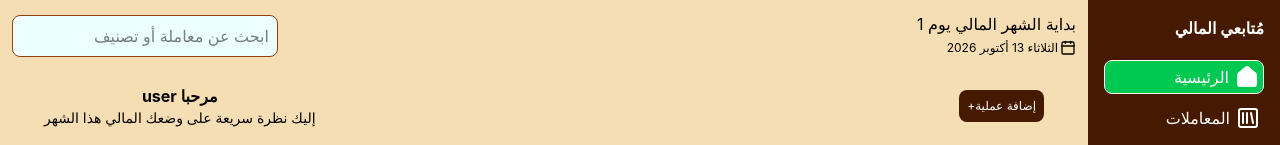
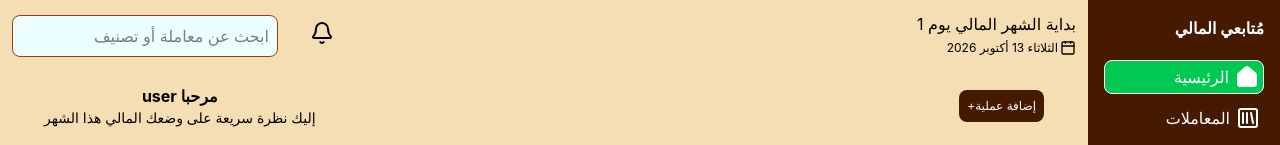
Before and after one commit to ibrahim-md009/income-tracker, a React (Vite) app: page / in a window 1280 px wide. Shown: the top 145 px of the page. Built offline with nearby package versions, Linux system fonts and the light colour scheme.

Commit message:
feat: expenses notifications

```diff
--- a/src/App.jsx
+++ b/src/App.jsx
@@ -8,10 +8,15 @@ import { useEffect } from "react";
 
 const App = () => {
   const accentColor = useStore((s) => s.settings.appearance.accentColor);
+  const fontSize = useStore((s) => s.settings.appearance.fontSize);
 
   useEffect(() => {
     document.documentElement.style.setProperty("--accentColor", accentColor);
   }, [accentColor]);
+
+  useEffect(() => {
+    document.documentElement.style.fontSize = Number(fontSize) + "px";
+  }, [fontSize]);
 
   return (
     <div className="flex">
--- /dev/null
+++ b/src/components/layout/NotificationBell.jsx
@@ -0,0 +1,90 @@
+import { DollarSign, Bell } from "lucide-react";
+import { useStore } from "../../store/useStore";
+import { useState, useEffect, useRef } from "react";
+
+const NotificationBell = () => {
+  const notifications = useStore((s) => s.notifications);
+  const setNotification = useStore((s) => s.setNotification);
+
+  const [isOpen, setIsOpen] = useState(false);
+  const [dateNow, setDateNow] = useState(() => Date.now());
+  const wrapperRef = useRef(null);
+
+  const unReadCount = notifications.filter((n) => n.isRead === false).length;
+
+  useEffect(() => {
+    const handleClick = (e) => {
+      if (!wrapperRef.current.contains(e.target)) {
+        setIsOpen(false);
+      }
+    };
+
+    document.addEventListener("mousedown", handleClick);
+
+    return () => document.removeEventListener("mousedown", handleClick);
+  }, []);
+
+  const toggleBell = () => {
+    setIsOpen((prev) => !prev);
+    setDateNow(Date.now());
+  };
+
+  return (
+    <div ref={wrapperRef} className="relative">
+      <button className="relative" onClick={() => toggleBell()}>
+        <Bell />
+        {unReadCount > 0 ? (
+          <span className="absolute -top-3 left-4 flex size-5 items-center justify-center rounded-full bg-red-500 text-white">
+            {unReadCount}
+          </span>
+        ) : null}
+      </button>
+      {isOpen && (
+        <div className="bg-accent absolute top-full left-0 z-100 flex w-80 flex-col gap-5 rounded-lg p-3 text-white">
+          <h3 className="text-2xl font-bold">الإشعارات</h3>
+
+          <div className="flex max-h-72 flex-col gap-3 overflow-y-auto">
+            {notifications.map((notification) => {
+              let since = (dateNow - notification.date) / 1000;
+
+              // eslint-disable-next-line no-useless-assignment
+              let timeSuffex = "";
+              if (since >= 86400) {
+                since = Math.floor(since / 86400);
+                timeSuffex = "يوم";
+              } else if (since >= 3600) {
+                since = Math.floor(since / 3600);
+                timeSuffex = "ساعة";
+              } else if (since >= 60) {
+                since = Math.floor(since / 60);
+                timeSuffex = "دقيقة";
+              } else {
+                timeSuffex = "ثانية";
+              }
+
+              return (
+                <button
+                  key={notification.id}
+                  onClick={() =>
+                    setNotification(notification.id, "isRead", true)
+                  }
+                  className={`${notification.isRead ? "bg-gray-300" : "bg-red-600"}`}
+                >
+                  <div className="flex gap-1">
+                    <DollarSign />
+                    <div className="flex flex-col">
+                      <span>{notification.title}</span>
+                      <small>{`منذ ${Math.floor(since)} ${timeSuffex}`}</small>
+                    </div>
+                  </div>
+                  <hr />
+                </button>
+              );
+            })}
+          </div>
+        </div>
+      )}
+    </div>
+  );
+};
+export default NotificationBell;
--- a/src/components/layout/SettingsLayout.jsx
+++ b/src/components/layout/SettingsLayout.jsx
@@ -16,7 +16,7 @@ const SettingsLayout = ({ title, subTitle, children, section, draft }) => {
         <div className="flex flex-1">
           <div className="flex w-full flex-col gap-4">
             {children}
-            <SaveBtn section={section} changes={draft} />
+            <SaveBtn section={section} draft={draft} />
           </div>
         </div>
       </div>
--- a/src/components/ui/SaveBtn.jsx
+++ b/src/components/ui/SaveBtn.jsx
@@ -1,15 +1,15 @@
 import Button from "./Button";
 import { useStore } from "../../store/useStore";
 
-const SaveBtn = ({ section, changes }) => {
+const SaveBtn = ({ section, draft }) => {
   const updateSettings = useStore((s) => s.updateSettings);
   const saved = useStore((s) => s.settings[section]);
 
-  const isSame = JSON.stringify(changes) === JSON.stringify(saved);
+  const isSame = JSON.stringify(draft) === JSON.stringify(saved);
 
   return (
     <Button
-      onClick={() => updateSettings(section, changes)}
+      onClick={() => updateSettings(section, draft)}
       disabled={isSame}
       text="حفظ التغييرات"
       className="w-30"
--- a/src/hooks/useSettingsForm.js
+++ b/src/hooks/useSettingsForm.js
@@ -1,3 +1,6 @@
+// نسخة من قسم معين في الإعدادات والتعديل عليها
+// <SaveBtn /> تبديل النسخة بالإعدادات الفعلية يتم من خلال
+
 import { useState } from "react";
 import { useStore } from "../store/useStore";
 
--- a/src/index.css
+++ b/src/index.css
@@ -6,6 +6,7 @@
 @theme inline {
   --color-accent: var(--accentColor);
 }
+
 body {
   background-color: wheat;
 }
--- a/src/pages/home/Header.jsx
+++ b/src/pages/home/Header.jsx
@@ -2,6 +2,7 @@ import { Calendar } from "lucide-react";
 import { useStore } from "../../store/useStore";
 import Button from "../../components/ui/Button";
 import Input from "../../components/ui/Input";
+import NotificationBell from "../../components/layout/NotificationBell";
 
 const months = [
   "يناير",
@@ -50,7 +51,10 @@ const Header = () => {
           </p>
         </div>
 
-        <Input type="search" placeholder="ابحث عن معاملة أو تصنيف" />
+        <div className="flex items-center gap-8">
+          <NotificationBell />
+          <Input type="search" placeholder="ابحث عن معاملة أو تصنيف" />
+        </div>
       </div>
 
       <div className="flex items-center justify-between px-8 pt-3">
--- a/src/pages/home/body/Expensis.jsx
+++ b/src/pages/home/body/Expensis.jsx
@@ -3,6 +3,7 @@ import { useStore } from "../../../store/useStore";
 const Expensis = () => {
   const { transactionsLog, categories } = useStore();
 
+  //بترجع اوبجكت فيه اسم الكاتيجوري ومجموع مصاريفها
   const getCategoryTotals = () => {
     return transactionsLog
       .filter((tran) => tran.kind === "مصروف")
@@ -16,11 +17,15 @@ const Expensis = () => {
   };
 
   const categoryTotals = getCategoryTotals();
+
+  //مجموع المصروفات
   const catTotal = Object.values(categoryTotals).reduce(
     (acc, val) => acc + val,
     0,
   );
+
   const expensesCategories = categories.filter((cat) => cat.type === "مصروف");
+
   return (
     <div className="flex flex-1 justify-between overflow-y-scroll rounded-lg bg-cyan-100 p-3">
       <div>
--- a/src/pages/home/body/Statistics.jsx
+++ b/src/pages/home/body/Statistics.jsx
@@ -1,8 +1,10 @@
 import { ArrowDown, ArrowUpLeft, Wallet } from "lucide-react";
 import { useStore } from "../../../store/useStore";
+import { useEffect } from "react";
 
 const Statistics = () => {
   const transactionsLog = useStore((s) => s.transactionsLog);
+  const addNotification = useStore((s) => s.addNotification);
   const currency = useStore((s) => s.settings.languageAndCurrency.currency);
 
   const getTotalIncome = () => {
@@ -19,7 +21,34 @@ const Statistics = () => {
       .map((n) => n.amount)
       .reduce((acc, u) => Number(acc) + Number(u), 0);
   };
+
   const totalExpenses = getTotalExpenses();
+
+  useEffect(() => {
+    if (totalIncome > 0) {
+      const expenseRatio = ((totalExpenses / totalIncome) * 100).toFixed();
+
+      if (Number(expenseRatio) >= 50) {
+        const notificationTitle = `أنفقت ${expenseRatio}% من دخلك`;
+        const notificationKey = "expense-50";
+
+        addNotification(notificationTitle, notificationKey);
+      }
+      if (Number(expenseRatio) >= 70) {
+        const notificationTitle = `أنفقت ${expenseRatio}% من دخلك`;
+        const notificationKey = "expense-70";
+
+        addNotification(notificationTitle, notificationKey);
+      }
+
+      if (Number(expenseRatio) >= 100) {
+        const notificationTitle = `أنفقت ${expenseRatio}% من دخلك`;
+        const notificationKey = "expense-100";
+
+        addNotification(notificationTitle, notificationKey);
+      }
+    }
+  }, [totalIncome, totalExpenses, addNotification]);
 
   const statistics = [
     {
--- a/src/pages/settings/Notifications.jsx
+++ b/src/pages/settings/Notifications.jsx
@@ -8,22 +8,22 @@ const Notifications = () => {
 
   const notificationOptions = [
     {
-      id: 1,
+      id: "dailyReminder",
       title: "تذكير يومي",
       subtitle: "تذكير بتسجيل معاملات اليوم",
     },
     {
-      id: 2,
+      id: "budgetAlert",
       title: "تجاوز الميزانية",
       subtitle: "تنبيه عند اقتراب المصروفات من الحد",
     },
     {
-      id: 3,
+      id: "weeklySummary",
       title: "ملخص أسبوعي",
       subtitle: "ملخص الدخل والمصروفات كل أسبوع",
     },
     {
-      id: 4,
+      id: "monthlySummary",
       title: "ملخص شهري",
       subtitle: "تقرير نهاية كل شهر",
     },
--- a/src/pages/settings/Profile.jsx
+++ b/src/pages/settings/Profile.jsx
@@ -8,7 +8,6 @@ const Profile = () => {
 
   const handleImageChange = (e) => {
     const file = e.target.files[0];
-
     if (!file) return;
 
     const MAX_SIZE = 5 * 1024 * 1024;
--- a/src/store/useStore.js
+++ b/src/store/useStore.js
@@ -4,6 +4,33 @@ import { persist } from "zustand/middleware";
 export const useStore = create(
   persist(
     (set) => ({
+      //notifications
+      notifications: [],
+      addNotification: (title, key) =>
+        set((state) => {
+          const exsist = state.notifications.some((n) => n.key === key);
+          if (exsist) return state;
+
+          return {
+            notifications: [
+              ...state.notifications,
+              {
+                id: crypto.randomUUID(),
+                title: title,
+                key: key,
+                date: Date.now(),
+                isRead: false,
+              },
+            ],
+          };
+        }),
+      setNotification: (id, field, value) =>
+        set((state) => ({
+          notifications: state.notifications.map((n) =>
+            n.id === id ? { ...n, [field]: value } : n,
+          ),
+        })),
+
       //settings
       settings: {
         profile: {
@@ -188,6 +215,7 @@ export const useStore = create(
         transactionsLog: state.transactionsLog,
         categories: state.categories,
         settings: state.settings,
+        notifications: state.notifications,
       }),
     },
   ),
```
